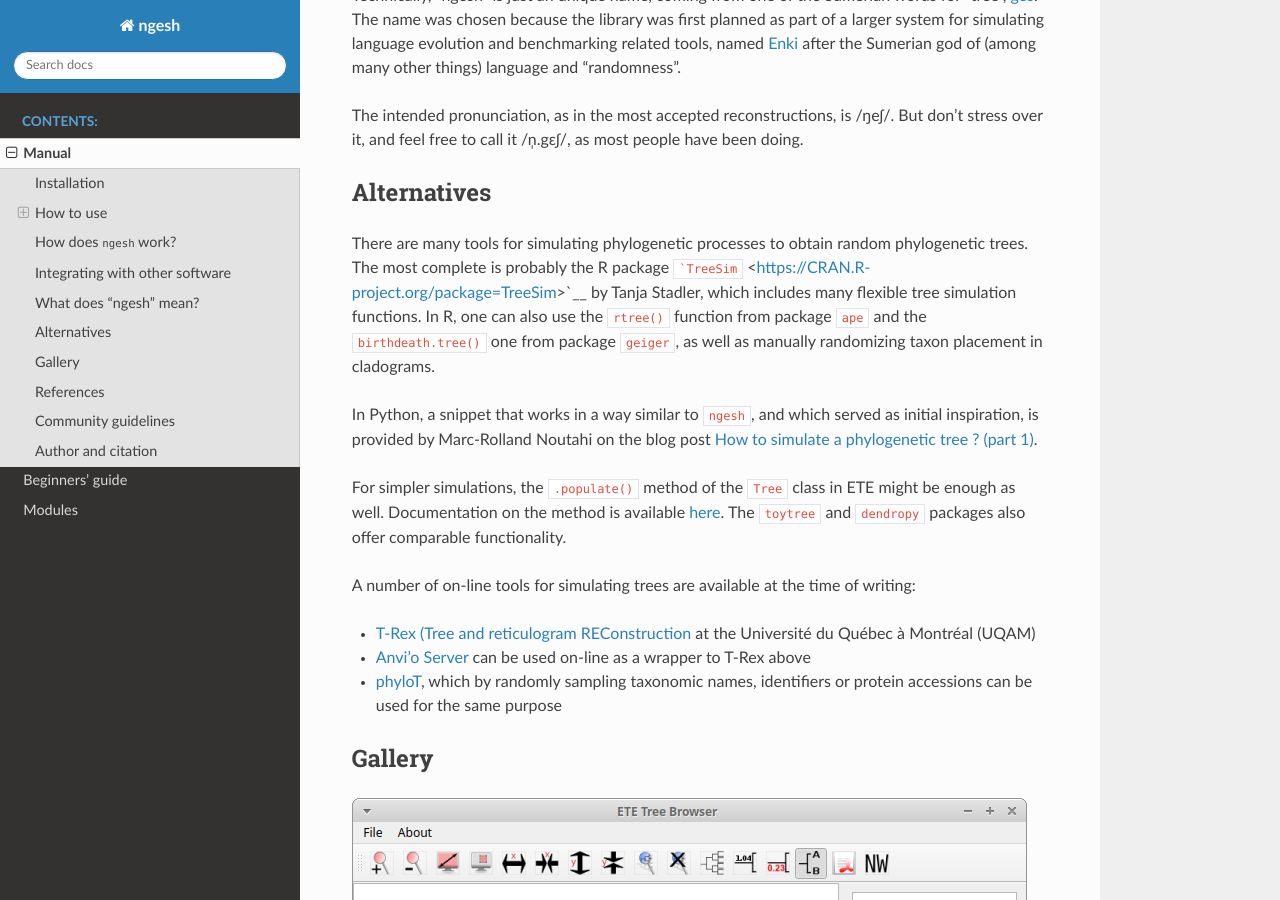
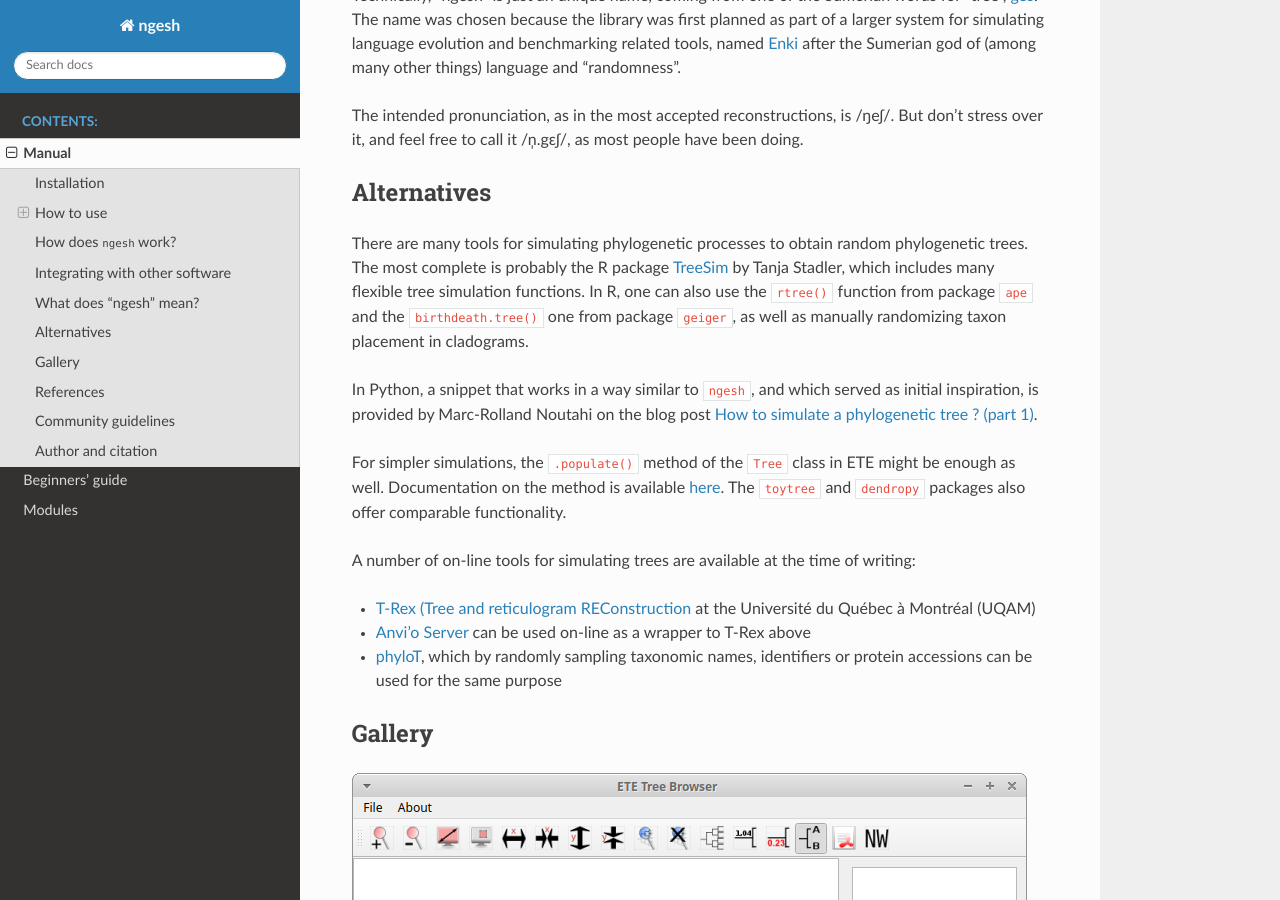
Before and after one commit to tresoldi/ngesh, a Sphinx documentation site: the page built from docs/readme.rst, in a window 1280 px wide and 900 px high, scrolled down 10032 px. Built offline with Sphinx 7.4.7 and the Read the Docs theme 2.0.0, drawn with Linux system fonts in a browser that asks for light colours.

Commit message:
Fix error in md->rst conversion

````diff
--- a/docs/readme.rst
+++ b/docs/readme.rst
@@ -437,7 +437,7 @@ Alternatives
 
 There are many tools for simulating phylogenetic processes to obtain
 random phylogenetic trees. The most complete is probably the R package
-```TreeSim`` <https://CRAN.R-project.org/package=TreeSim>`__ by Tanja
+`TreeSim <https://CRAN.R-project.org/package=TreeSim>`__ by Tanja
 Stadler, which includes many flexible tree simulation functions. In R,
 one can also use the ``rtree()`` function from package ``ape`` and the
 ``birthdeath.tree()`` one from package ``geiger``, as well as manually
````
